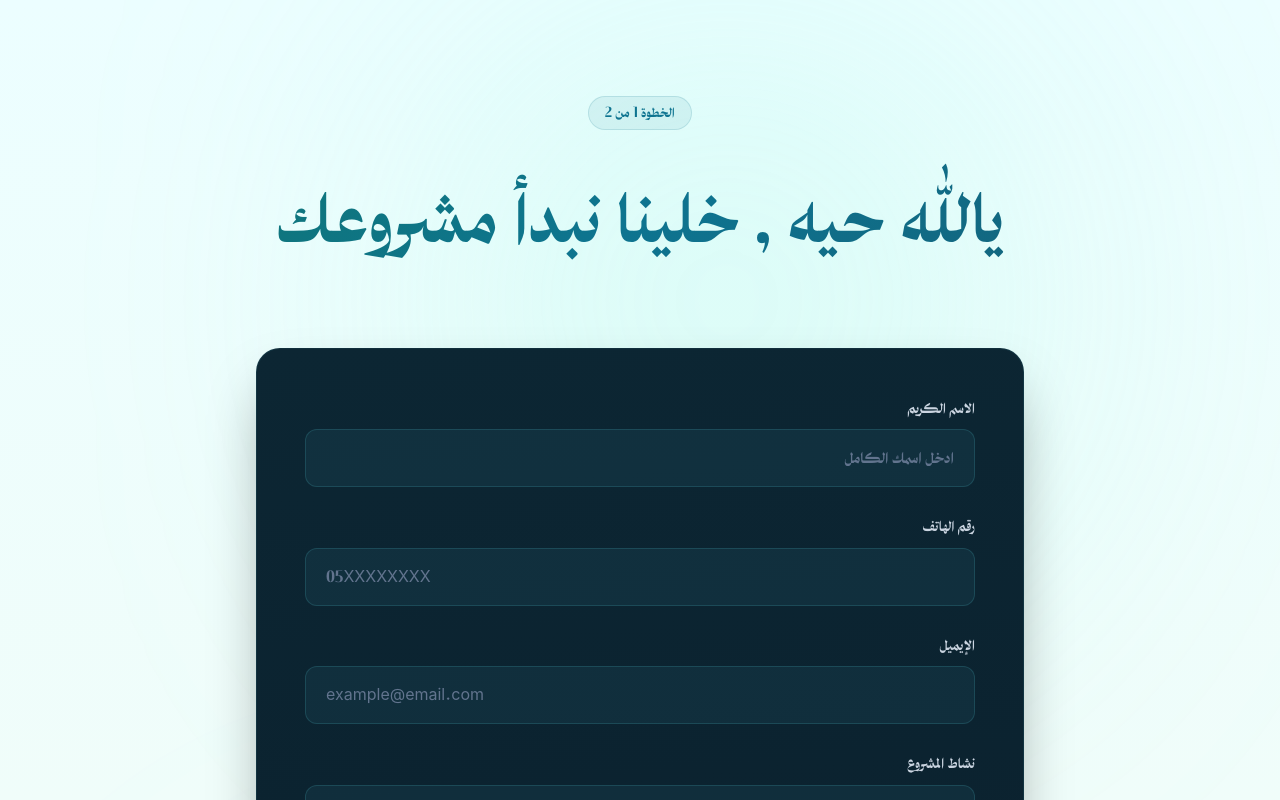
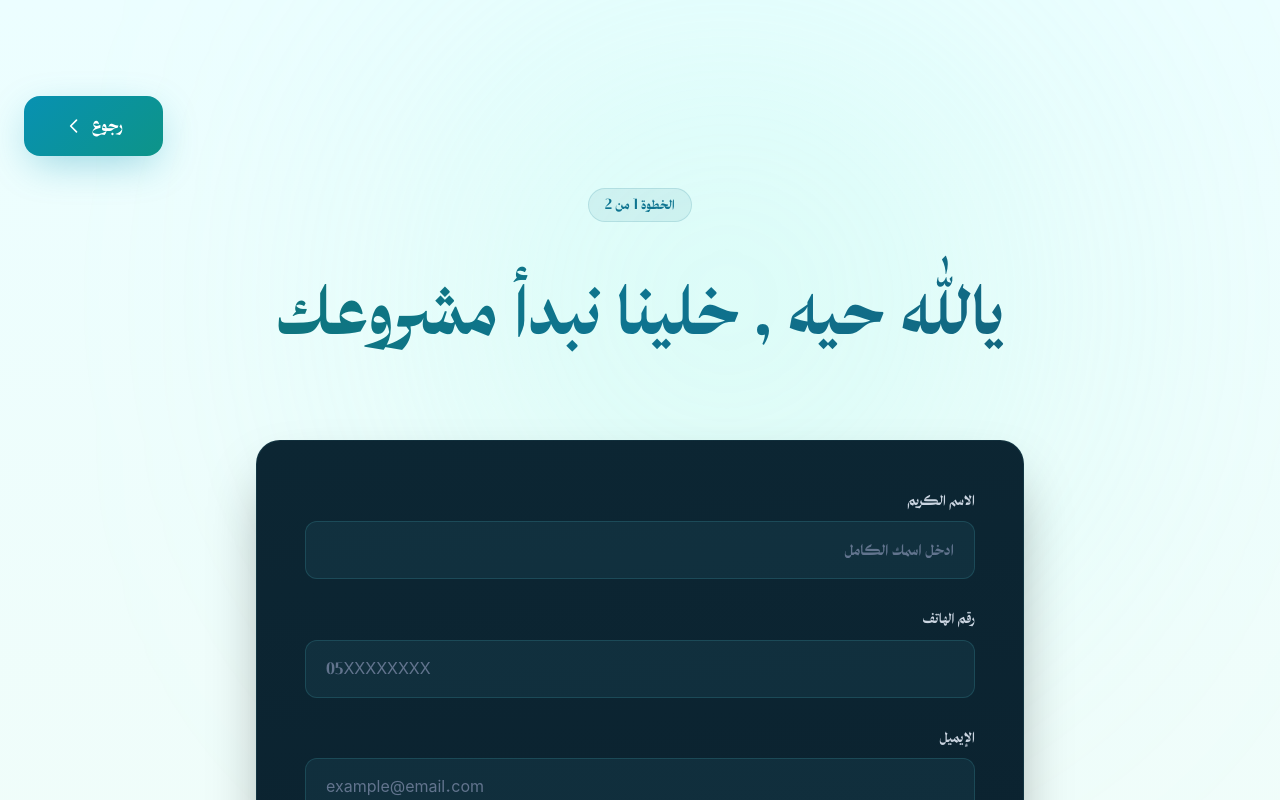
Before and after one commit to Inno-Workspace/Inno_Landing, a Next.js app: page /order in a window 1280 px wide. Shown: the top 800 px of the page. Built offline with nearby package versions, Linux system fonts and the light colour scheme.

Commit message:
style: add animated back buttons to order and payment pages
Gradient back buttons with fade-in animation, always positioned on the
left side in both RTL and LTR layouts.

```diff
--- a/app/order/page.tsx
+++ b/app/order/page.tsx
@@ -61,6 +61,35 @@ function OrderForm() {
       <div className="hidden md:block absolute bottom-0 right-1/3 w-[600px] h-[600px] bg-cyan-200/20 rounded-full blur-[150px]" />
 
       <div className="relative z-10 container mx-auto px-6 py-16 md:py-24">
+        {/* Back Button */}
+        <motion.button
+          initial={{ opacity: 0, y: 24 }}
+          animate={{ opacity: 1, y: 0 }}
+          transition={{ duration: 0.5, ease: "easeOut" }}
+          onClick={() => router.back()}
+          dir="ltr"
+          className="flex items-center justify-center gap-2 mb-8 px-10 py-4 rounded-2xl text-lg font-bold transition-all duration-200 hover:scale-[1.02] active:scale-[0.98] cursor-pointer"
+          style={{
+            fontFamily: "var(--font-moshreq)",
+            background: "linear-gradient(135deg, #0891b2, #0d9488)",
+            color: "#ffffff",
+            border: "none",
+            boxShadow: "0 12px 40px -8px rgba(8, 145, 178, 0.4)",
+            marginInlineStart: "0",
+            marginInlineEnd: "auto",
+          }}
+        >
+          <svg
+            className="w-5 h-5"
+            fill="none"
+            stroke="currentColor"
+            viewBox="0 0 24 24"
+          >
+            <path strokeLinecap="round" strokeLinejoin="round" strokeWidth={2} d="M15 19l-7-7 7-7" />
+          </svg>
+          {language === "ar" ? "رجوع" : "Back"}
+        </motion.button>
+
         {/* Header */}
         <motion.div
           initial={{ opacity: 0, y: 24 }}
--- a/app/order/payment/page.tsx
+++ b/app/order/payment/page.tsx
@@ -1,12 +1,13 @@
 "use client";
 
 import { Suspense } from "react";
-import { useSearchParams } from "next/navigation";
+import { useRouter, useSearchParams } from "next/navigation";
 import { motion } from "framer-motion";
 import { useLanguage } from "@/contexts/language-context";
 
 function PaymentContent() {
   const { t, language } = useLanguage();
+  const router = useRouter();
   const searchParams = useSearchParams();
   const plan = searchParams.get("plan") || "";
   const price = searchParams.get("price") || "";
@@ -23,6 +24,35 @@ function PaymentContent() {
       <div className="hidden md:block absolute bottom-0 right-1/3 w-[600px] h-[600px] bg-cyan-200/20 rounded-full blur-[150px]" />
 
       <div className="relative z-10 container mx-auto px-6 py-16 md:py-24">
+        {/* Back Button */}
+        <motion.button
+          initial={{ opacity: 0, y: 24 }}
+          animate={{ opacity: 1, y: 0 }}
+          transition={{ duration: 0.5, ease: "easeOut" }}
+          onClick={() => router.back()}
+          dir="ltr"
+          className="flex items-center justify-center gap-2 mb-8 px-10 py-4 rounded-2xl text-lg font-bold transition-all duration-200 hover:scale-[1.02] active:scale-[0.98] cursor-pointer"
+          style={{
+            fontFamily: "var(--font-moshreq)",
+            background: "linear-gradient(135deg, #0891b2, #0d9488)",
+            color: "#ffffff",
+            border: "none",
+            boxShadow: "0 12px 40px -8px rgba(8, 145, 178, 0.4)",
+            marginInlineStart: "0",
+            marginInlineEnd: "auto",
+          }}
+        >
+          <svg
+            className="w-5 h-5"
+            fill="none"
+            stroke="currentColor"
+            viewBox="0 0 24 24"
+          >
+            <path strokeLinecap="round" strokeLinejoin="round" strokeWidth={2} d="M15 19l-7-7 7-7" />
+          </svg>
+          {language === "ar" ? "رجوع" : "Back"}
+        </motion.button>
+
         {/* Header */}
         <motion.div
           initial={{ opacity: 0, y: 24 }}
```
